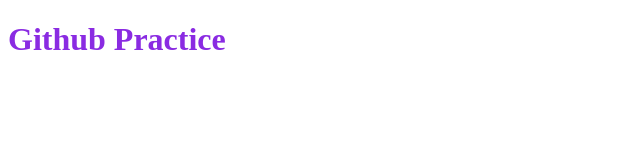
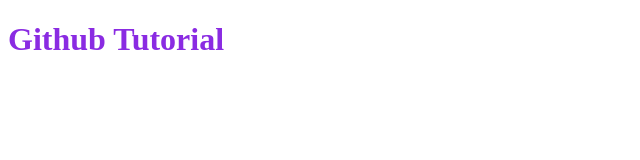
Before and after one commit to austinbeaufort/github-practice, a plain HTML site: page index.html in a window 1280 px wide. Shown: the full height of the page, 0-640 px from the left. Drawn offline with Linux system fonts and the light colour scheme; files whose address does not match are found by name.

Commit message:
changing title

```diff
--- a/index.html
+++ b/index.html
@@ -8,7 +8,7 @@
     <link rel="stylesheet" href="style.css">
 </head>
 <body>
-    <h1>Github Practice</h1>
+    <h1>Github Tutorial</h1>
 
     <script src="C:/Users/Austin/desktop/coding/frank/app.js"></script>
 </body>
```
